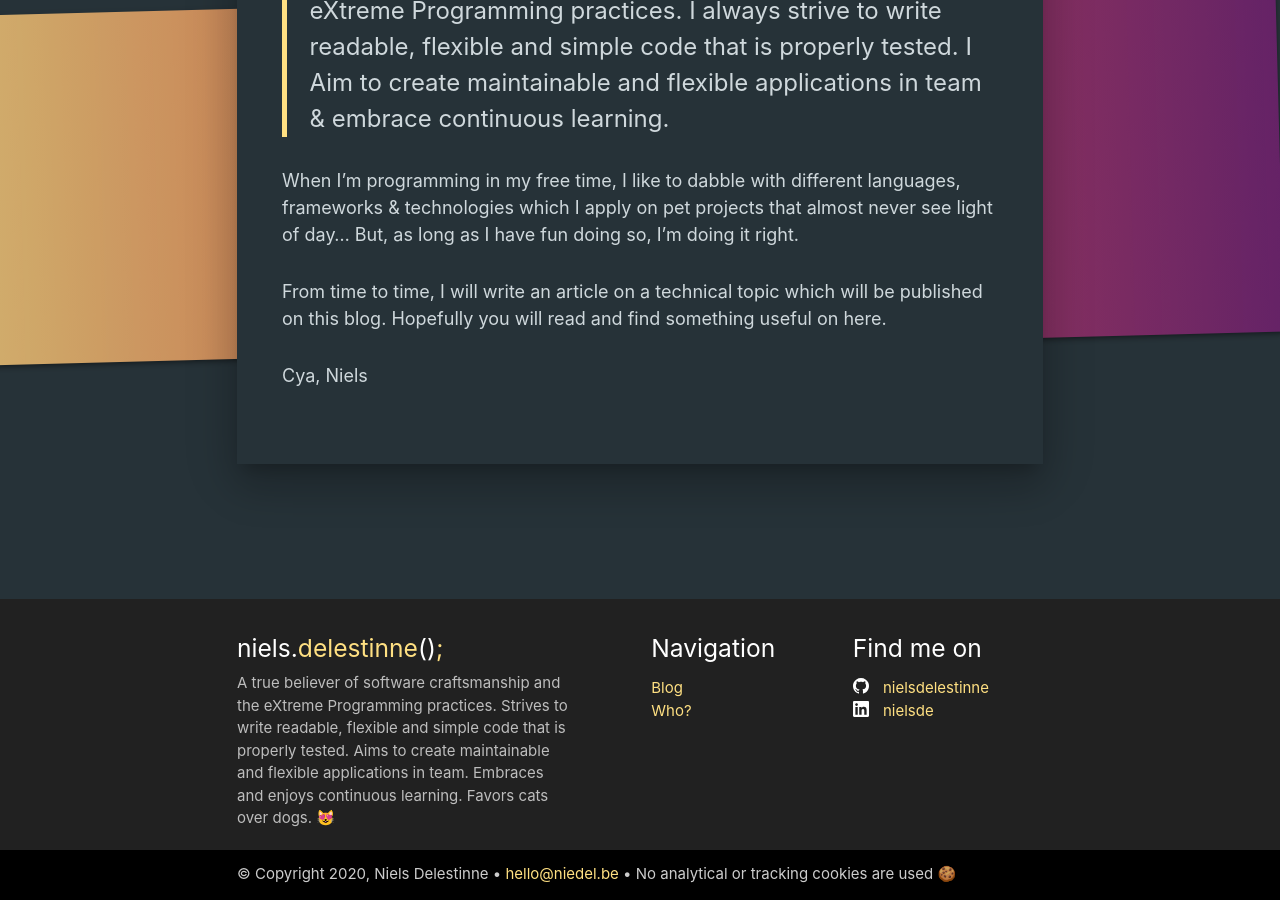
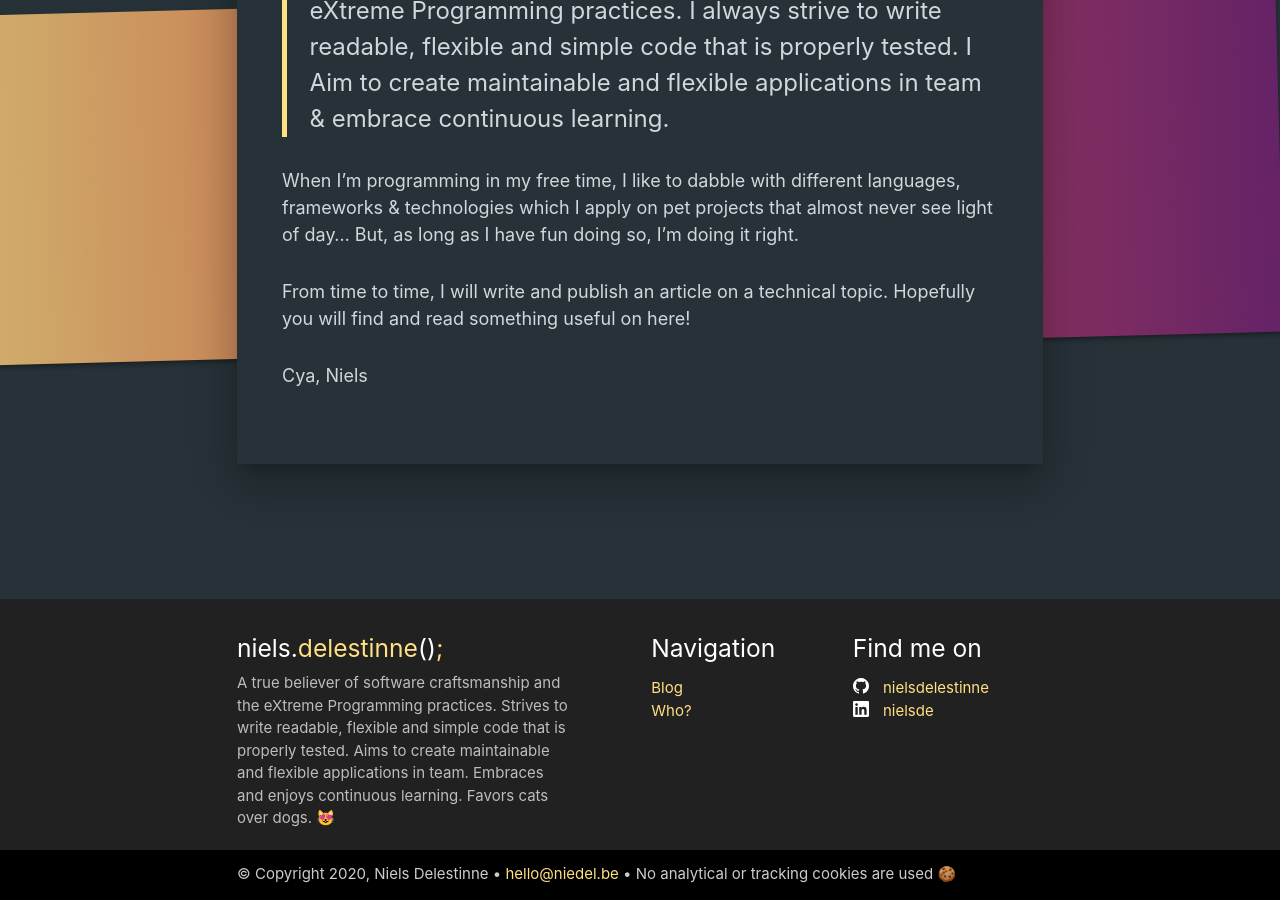
Before and after one commit to nielsdelestinne/niedel.be, a Jekyll site: the page built from who.markdown, in a window 1280 px wide and 900 px high, scrolled down 1605 px. Built offline with Jekyll 4.4.1, drawn with Linux system fonts in a browser that asks for light colours.

Commit message:
updated who.md: 'write and publish' & 'find and read'

```diff
--- a/who.markdown
+++ b/who.markdown
@@ -44,6 +44,6 @@ More specifically, we're talking about:
 When I'm programming in my free time, I like to dabble with different languages, frameworks & technologies which I apply on pet projects that almost never see light of day...
 But, as long as I have fun doing so, I'm doing it right.
 
-From time to time, I will write an article on a technical topic which will be published on this blog. Hopefully you will read and find something useful on here.
+From time to time, I will write and publish an article on a technical topic. Hopefully you will find and read something useful on here!
 
 Cya, Niels
```
